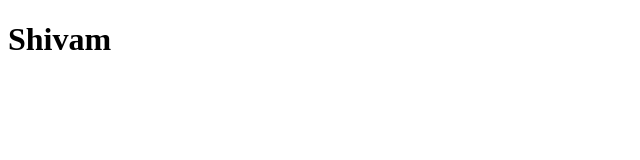
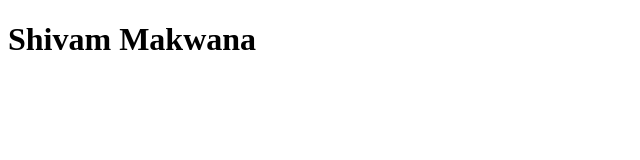
Before and after one commit to Shivammakwana/IDX_Bootcamp, a plain HTML site: page default.html in a window 1280 px wide. Shown: the whole page, without its empty margins (0-640 px from the left). Drawn offline with Linux system fonts and the light colour scheme.

Commit message:
Update default.html

```diff
--- a/default.html
+++ b/default.html
@@ -6,6 +6,6 @@
     <title>Document</title>
 </head>
 <body>
-    <h1>Shivam</h1>
+    <h1>Shivam Makwana</h1>
 </body>
 </html>
```
